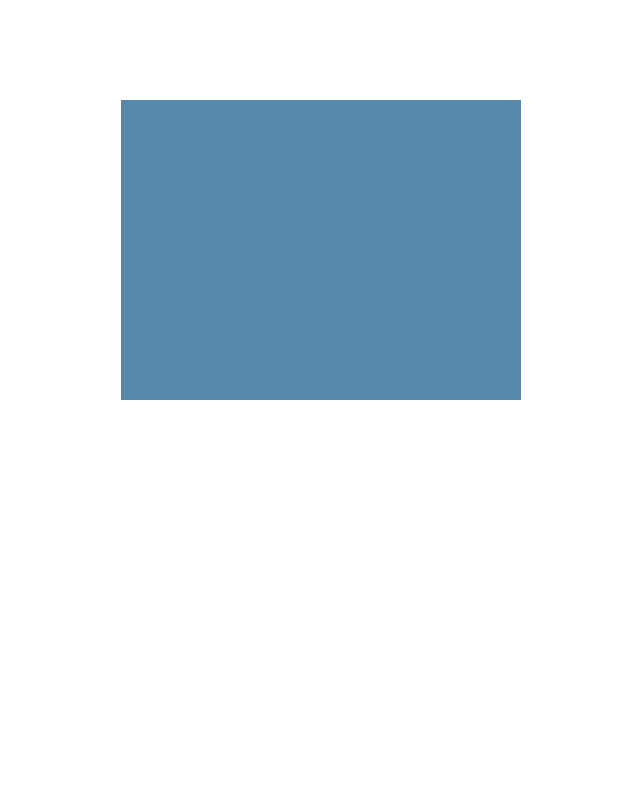
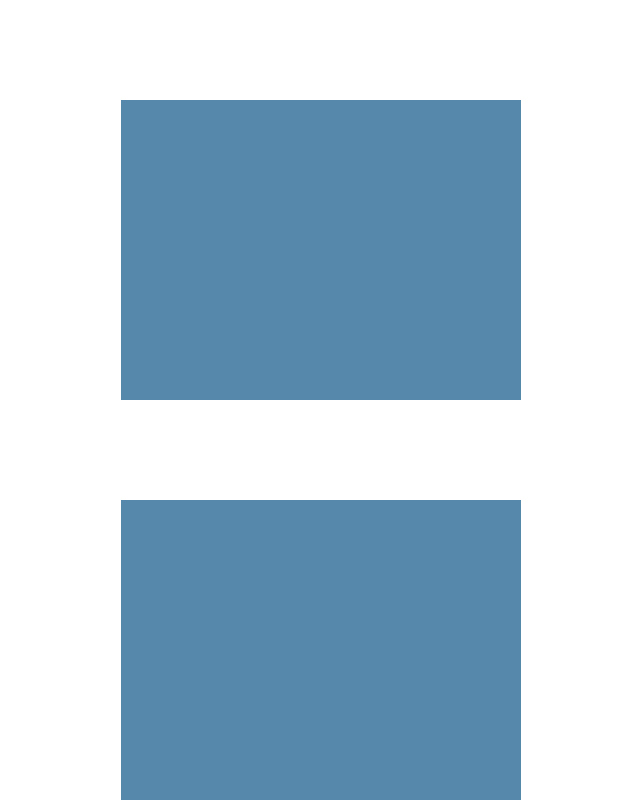
Before and after one commit to gcj123/guchuanjie, a plain HTML site: page index.html in a window 1280 px wide. Shown: the whole page, without its empty margins (319-959 px from the left). Drawn offline with Linux system fonts and the light colour scheme.

Commit message:
添加另一个蓝色盒子

```diff
--- a/index.html
+++ b/index.html
@@ -19,6 +19,7 @@
 </head>
 <body>
     <div class="content"> </div>
+    <div class="content"> </div>
     <script src=""></script>
 </body>
 </html>
```
